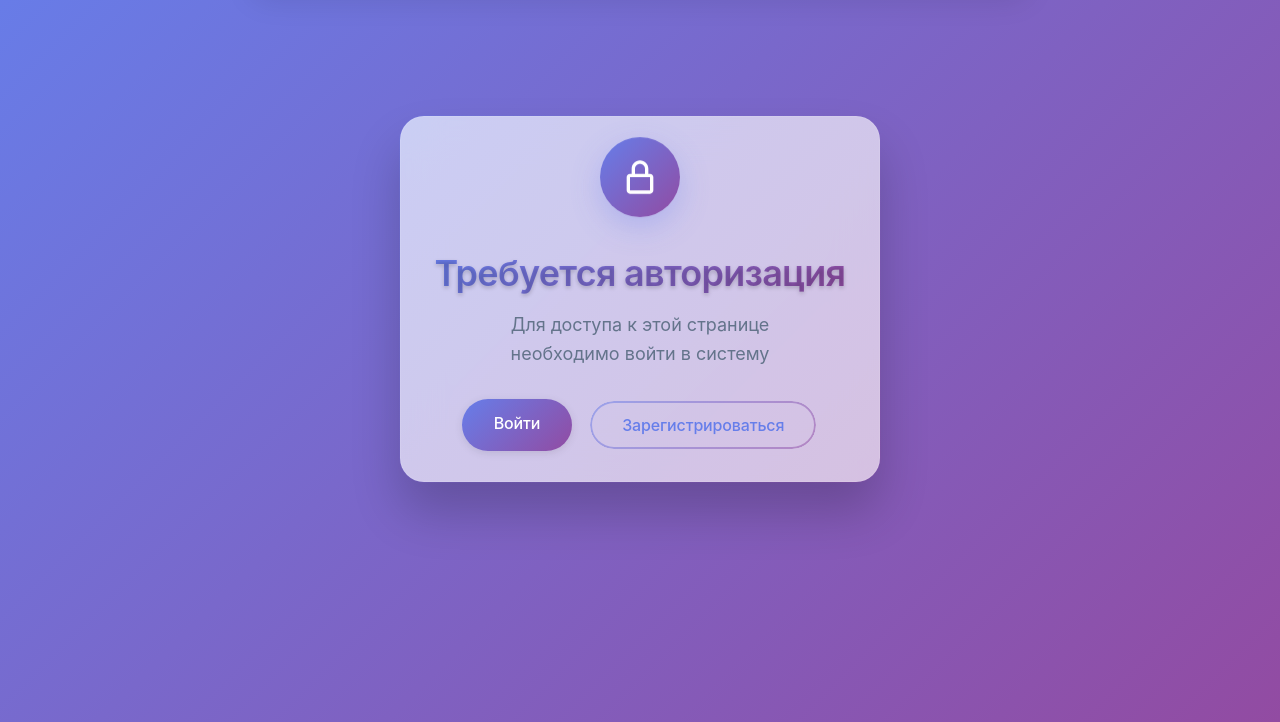
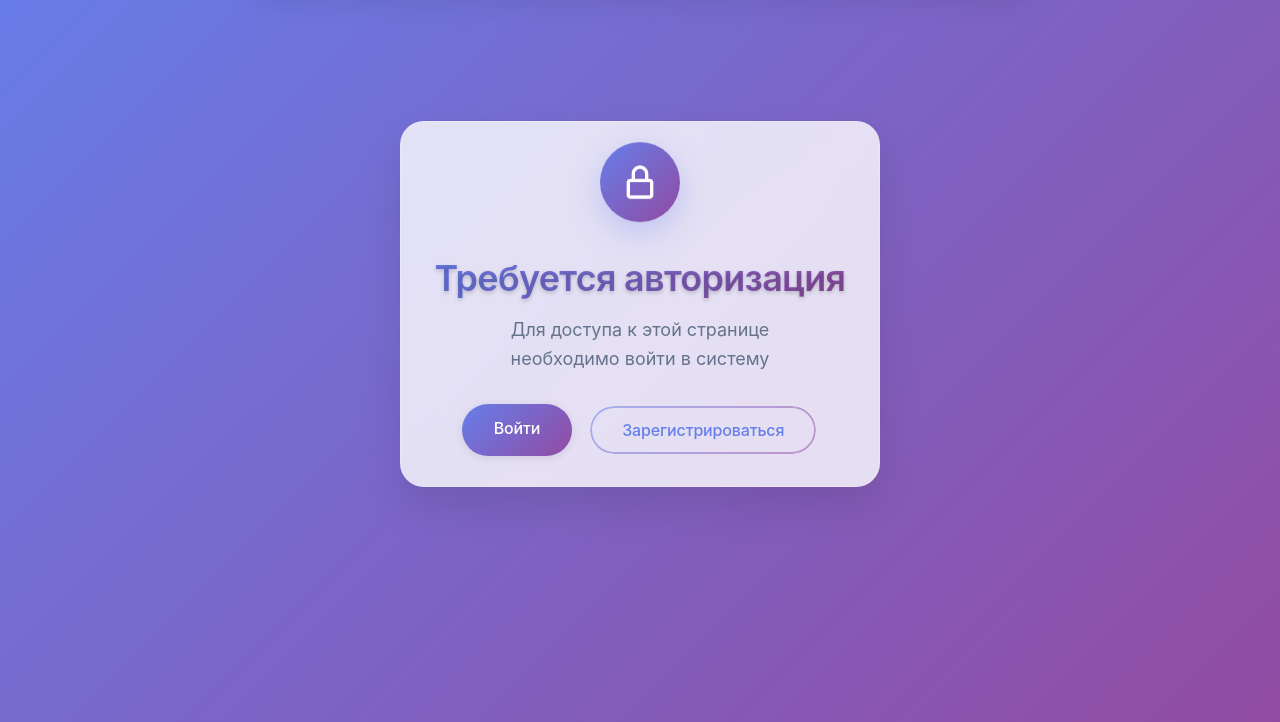
Before and after one commit to Andre-wb/Artifex, a FastAPI app: template templates/not_authenticated.html in a window 1280 px wide, with the pointer over the restyled element. Shown: the part 78-800 px from the top of the page. Run offline with FastAPI, Linux system fonts and the light colour scheme; the template is opened without the code that fills it, so the values that code supplies are empty.

Commit message:
Исправил затемнение auth-content

```diff
--- a/app/static/css/nonauth_and_error.css
+++ b/app/static/css/nonauth_and_error.css
@@ -24,11 +24,6 @@
     border: 1px solid var(--border-card, rgba(255, 255, 255, 0.5));
     transform: translateY(0);
     transition: transform var(--transition-default, 0.3s), box-shadow var(--transition-default, 0.3s);
-}
-
-.auth-content:hover {
-    transform: translateY(-5px);
-    box-shadow: var(--shadow-card-hover, 0 30px 60px rgba(102, 126, 234, 0.15));
 }
 
 /* Иконка замка */
@@ -309,10 +304,6 @@
     pointer-events: none;
 }
 
-.auth-content:hover::before {
-    opacity: 0.2;
-}
-
 /* Анимация появления контента */
 .auth-content > * {
     animation: slideUp var(--transition-default, 0.5s) ease-out forwards;
```
